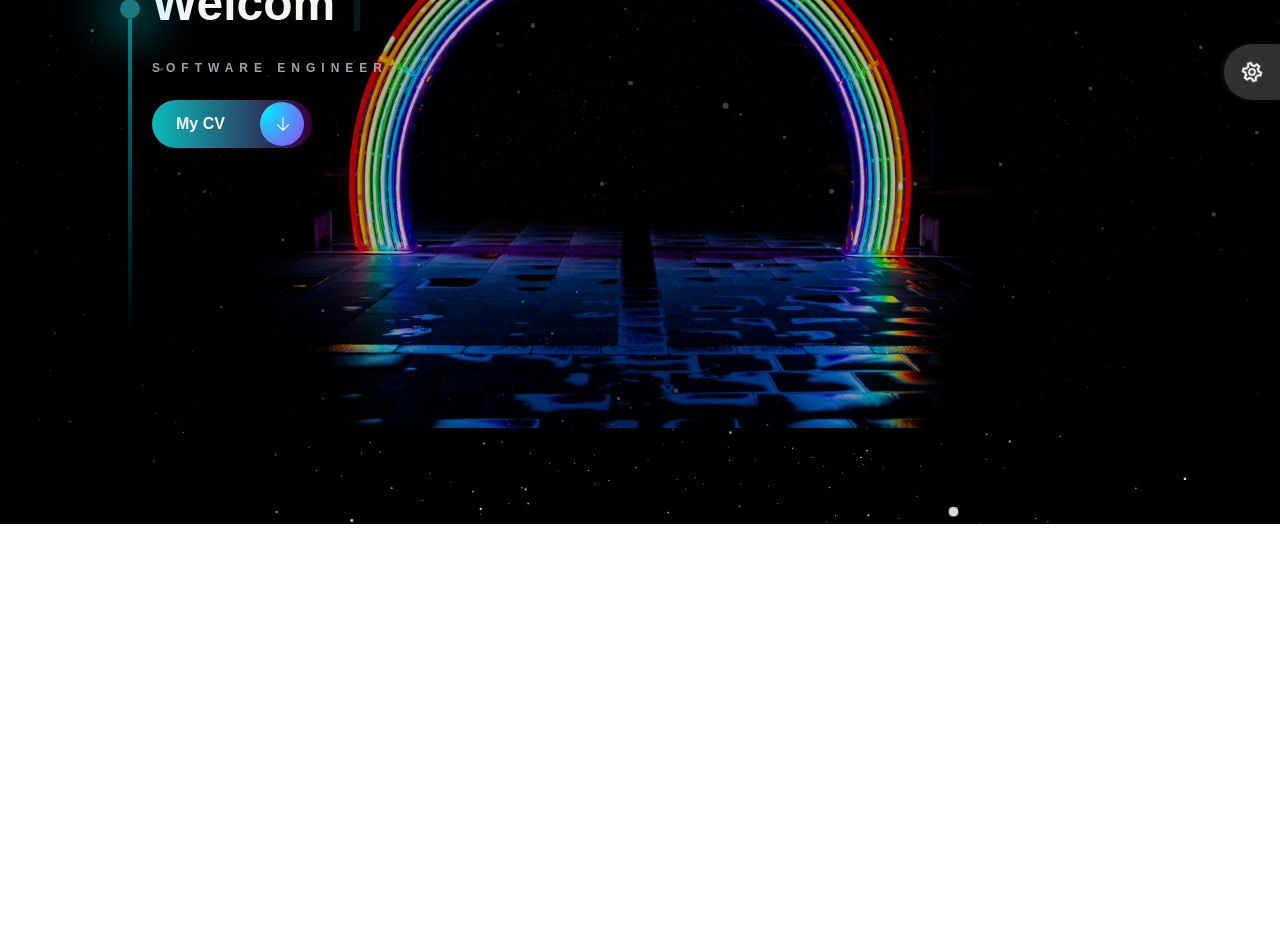
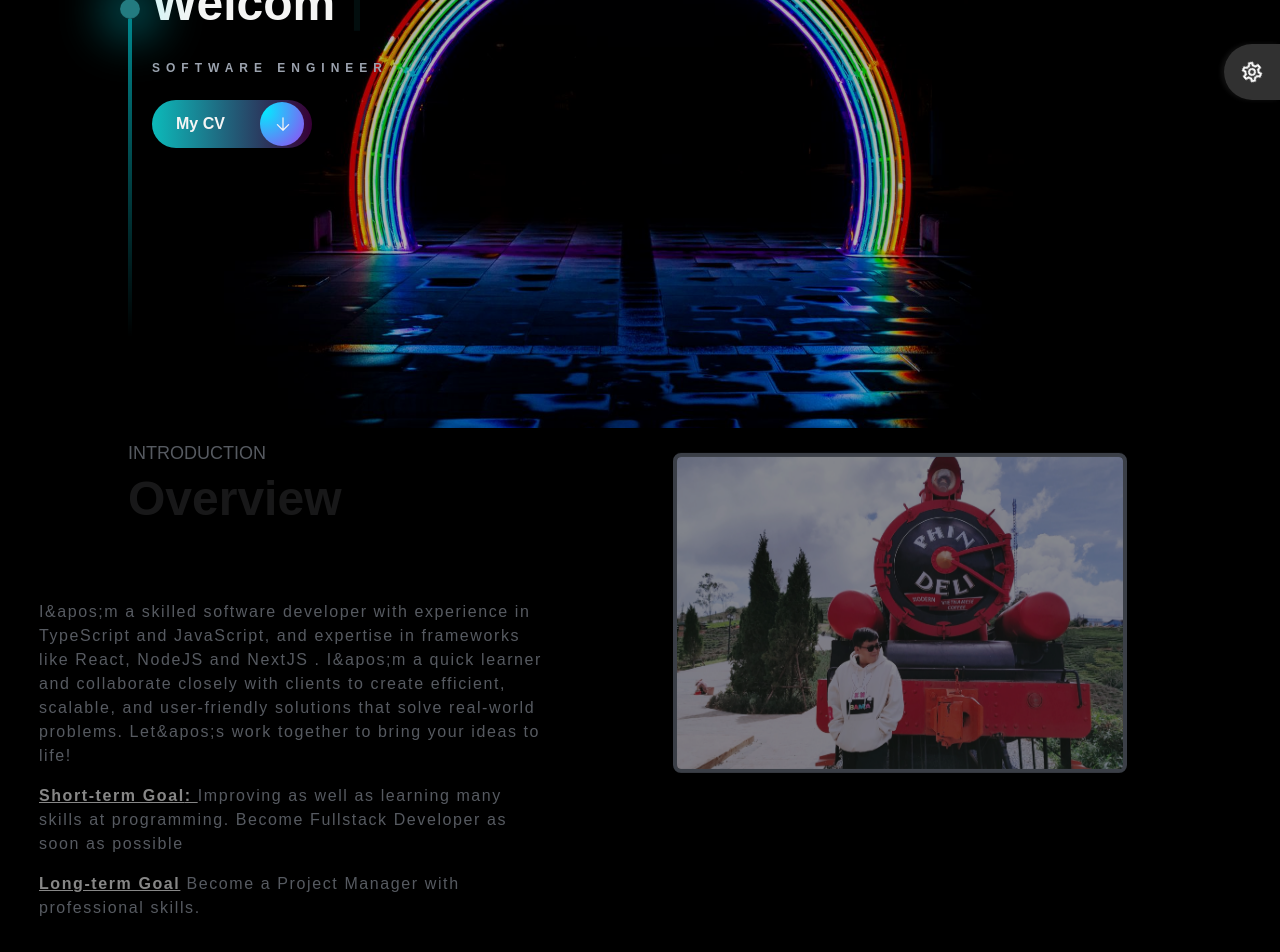
Before and after one commit to PhongThanh0907/new-portfolio, a Next.js app: page / in a window 1280 px wide. Shown: the part 276-1228 px from the top of the page. Before the commit the page ends 800 px from the top, so only its background shows below. Built offline with nearby package versions, Linux system fonts and the light colour scheme; a web font is replaced by a local one.

Commit message:
update code

```diff
--- a/src/app/globals.css
+++ b/src/app/globals.css
@@ -97,6 +97,22 @@ body {
   );
 }
 
+.text-light-blue {
+  animation: textLightBlue 5s linear infinite;
+}
+
+.text-light-green {
+  animation: textLightGreen 5s linear infinite;
+}
+
+.text-light-pink {
+  animation: textLightPink 5s linear infinite;
+}
+
+.hero-img {
+  animation: rotate 5s linear 2s infinite alternate;
+}
+
 @keyframes changeColorBlue {
   0% {
     background-color: #00f2ffd3;
@@ -150,3 +166,111 @@ body {
       transform: rotate(360deg);
   }
 }
+
+@keyframes textLightBlue {
+  0%,
+  18%,
+  20%,
+  50.1%,
+  60%,
+  65.1%,
+  80%,
+  90.1%,
+  92% {
+    color: #2d2d2e;
+    text-shadow: none;
+  }
+  18.1%,
+  20.1%,
+  30%,
+  50%,
+  60.1%,
+  65%,
+  80.1%,
+  90%,
+  92.1%,
+  100% {
+    color: #fff;
+    text-shadow: 0 0 10px #0ff, 0 0 20px #0ff, 0 0 40px #0ff, 0 0 80px #0ff,
+      0 0 160px #0ff;
+  }
+}
+
+@keyframes textLightGreen {
+  0%,
+  18%,
+  20%,
+  50.1%,
+  60%,
+  65.1%,
+  80%,
+  90.1%,
+  92% {
+    color: #2d2d2e;
+    text-shadow: none;
+  }
+  18.1%,
+  20.1%,
+  30%,
+  50%,
+  60.1%,
+  65%,
+  80.1%,
+  90%,
+  92.1%,
+  100% {
+    color: #fff;
+    text-shadow: 0 0 10px #7fff00, 0 0 20px #7fff00, 0 0 40px #7fff00, 0 0 80px #7fff00,
+      0 0 160px #7fff00;
+  }
+}
+
+@keyframes textLightPink {
+  0%,
+  18%,
+  20%,
+  50.1%,
+  60%,
+  65.1%,
+  80%,
+  90.1%,
+  92% {
+    color: #2d2d2e;
+    text-shadow: none;
+  }
+  18.1%,
+  20.1%,
+  30%,
+  50%,
+  60.1%,
+  65%,
+  80.1%,
+  90%,
+  92.1%,
+  100% {
+    color: #fff;
+    text-shadow: 0 0 10px #ff49b8, 0 0 20px #ff49b8, 0 0 40px #ff49b8, 0 0 80px #ff49b8,
+      0 0 160px #ff49b8;
+  }
+}
+
+@keyframes rotate {
+  0% {
+    transform: rotate(2deg);
+  }
+  20% {
+    transform: rotate(-2deg);
+  }
+  40% {
+    transform: rotate(2deg);
+  }
+  60% {
+    transform: rotate(-2deg);
+  }
+  80% {
+    transform: rotate(2deg);
+  }
+  100% {
+    transform: rotate(-2deg);
+  }
+}
--- a/src/app/page.tsx
+++ b/src/app/page.tsx
@@ -11,6 +11,7 @@ import ToasterProvider from "@/providers/ToasterProvider";
 import { ThemeProviderWrapper } from "@/providers/ThemeColor";
 import Banner from "@/components/Banner";
 import { LanguageProvider } from "@/providers/TranslateProvider";
+import Overviews from "@/components/Overviews";
 
 export default function Home() {
   const [showWelcome, setShowWelcome] = useState<boolean>(true);
@@ -22,9 +23,7 @@ export default function Home() {
 
   useEffect(() => {
     const animateAndHide = async () => {
-      // Xuất hiện trong vòng 2 giây
       await controls.start({ opacity: 1 });
-      // Sau đó, biến mất sau 2 giây
       await new Promise((resolve) => setTimeout(resolve, 2000));
       controls.start({ opacity: 0 });
     };
@@ -49,14 +48,15 @@ export default function Home() {
   return (
     <ThemeProviderWrapper>
       <LanguageProvider>
-      <div className="bg-black h-[100vh]">
-        <StarsCanvas />
+      <div className="bg-black">
+        {/* <StarsCanvas /> */}
         {showWelcome && <Welcome />}
         {!showWelcome && (
           <div>
             <Settings />
             <Header />
             <Banner />
+            <Overviews />
           </div>
         )}
       </div>
--- /dev/null
+++ b/src/components/Overviews/index.tsx
@@ -0,0 +1,84 @@
+"use client";
+
+import React from "react";
+import { motion } from "framer-motion";
+import Image from "next/image";
+
+import TextLight from "../TextLight";
+import HeroBG from "../../../public/hero-bg.jpg";
+import { useTranslation } from "@/providers/TranslateProvider";
+
+const OverViewMemo = () => {
+  const { t } = useTranslation();
+
+  return (
+    <div id="overview" className="py-14">
+      <div className="width-80 grid grid-cols-1 lg:grid-cols-2 gap-4">
+        <div>
+          <motion.div
+            initial={{
+              y: -100,
+              opacity: 0,
+            }}
+            transition={{ duration: 1.2 }}
+            whileInView={{ opacity: 1, y: 0 }}
+          >
+            <h4 className="text-gray-400 text-md lg:text-lg pb-2">
+              {t("introduction")}
+            </h4>
+            <TextLight title={t("overview")} />
+          </motion.div>
+
+          <motion.div
+            initial={{
+              x: -200,
+              opacity: 0,
+            }}
+            transition={{ duration: 1.2 }}
+            whileInView={{ opacity: 1, x: 0 }}
+          >
+            <p className="text-gray-400 text-md tracking-widest mt-8 ">
+              {t("textoverview")}
+            </p>
+            <div className="pt-4 flex flex-col space-y-4">
+              <p className="text-gray-400 tracking-widest">
+                <span className="underline decoration text-stone-100 font-semibold">
+                  {t("short-term")}: {` `}
+                </span>
+                {t("text-short-term")}
+              </p>
+              <p className="text-gray-400 tracking-widest">
+                <span className="underline decoration-neonblue/50 text-stone-100 font-semibold">
+                  {t("long-term")}
+                </span>{" "}
+                {t("text-long-term")}
+              </p>
+            </div>
+          </motion.div>
+        </div>
+
+        <motion.div
+          initial={{
+            y: -200,
+            opacity: 0,
+          }}
+          transition={{ duration: 1.2 }}
+          whileInView={{ opacity: 1, y: 0 }}
+          className="flex justify-center items-center"
+        >
+          <div className="hero-img h-80 w-[90%]">
+            <Image
+              src={HeroBG}
+              alt="hero"
+              className="w-full h-full object-cover rounded-lg border-4 border-gray-500"
+            />
+          </div>
+        </motion.div>
+      </div>
+    </div>
+  );
+};
+
+const OverViews = React.memo(OverViewMemo);
+
+export default OverViews;
--- /dev/null
+++ b/src/components/TextLight.tsx
@@ -0,0 +1,20 @@
+import { useThemeContext } from "@/providers/ThemeColor";
+import React from "react";
+
+interface TextLightProps {
+  title: string;
+  className?: string;
+}
+const TextLightMemo: React.FC<TextLightProps> = ({ title, className }) => {
+    const { currentTheme } = useThemeContext();
+
+  return (
+    <div className={`${currentTheme.textLight} text-4xl lg:text-5xl font-bold ${className}`}>
+      {title}
+    </div>
+  );
+};
+
+const TextLight = React.memo(TextLightMemo);
+
+export default TextLight;
--- a/src/providers/ThemeColor.tsx
+++ b/src/providers/ThemeColor.tsx
@@ -23,6 +23,7 @@ const defaultThemeOptions: ThemeColor = {
   primary: themes.blue.primary,
   bgCircle: themes.blue.bgCircle,
   bgGradient: themes.blue.bgGradient,
+  textLight: themes.blue.textLight
 };
 
 export function ThemeProviderWrapper({ children }: { children: ReactNode }) {
--- a/src/themes/theme.ts
+++ b/src/themes/theme.ts
@@ -8,7 +8,8 @@ export const themes: { [key: string]: ThemeColor } = {
     primary: "#00f2fe",
     shadow: "",
     bgCircle: "changeColor-circle-blue",
-    bgGradient: "blue-gradient"
+    bgGradient: "blue-gradient",
+    textLight: "text-light-blue"
   },
   green: {
     backgroundPrimary: "linear-gradient(to right, #0f2027, #203a43, #2c5364)",
@@ -16,7 +17,9 @@ export const themes: { [key: string]: ThemeColor } = {
     primary: "#7FFF00",
     shadow: "",
     bgCircle: "changeColor-circle-green",
-    bgGradient: "green-gradient"
+    bgGradient: "green-gradient",
+    textLight: "text-light-green"
+
   },
   pink: {
     backgroundPrimary: "linear-gradient(to right, #0f2027, #203a43, #2c5364)",
@@ -24,6 +27,8 @@ export const themes: { [key: string]: ThemeColor } = {
     primary: "#FE53BB",
     shadow: "",
     bgCircle: "changeColor-circle-pink",
-    bgGradient: "pink-gradient"
+    bgGradient: "pink-gradient",
+    textLight: "text-light-pink"
   },
+
 };
--- a/src/translation/en.json
+++ b/src/translation/en.json
@@ -2,5 +2,12 @@
     "welcome": "Welcome to my Portfolio",
     "name": "My name is Phong",
     "work": "And I am a web developer",
-    "job-name": " Software Engineer"
+    "job-name": " Software Engineer",
+    "introduction": "INTRODUCTION",
+    "overview": "Overview",
+    "textoverview": "I&apos;m a skilled software developer with experience in TypeScript and JavaScript, and expertise in frameworks like React, NodeJS and NextJS . I&apos;m a quick learner and collaborate closely with clients to create efficient, scalable, and user-friendly solutions that solve real-world problems. Let&apos;s work together to bring your ideas to life!",
+    "short-term": "Short-term Goal",
+    "text-short-term": "Improving as well as learning many skills at programming. Become Fullstack Developer as soon as possible",
+    "long-term": "Long-term Goal",
+    "text-long-term": "Become a Project Manager with professional skills."
   }
--- a/src/translation/vi.json
+++ b/src/translation/vi.json
@@ -2,5 +2,12 @@
     "welcome": "Chào mừng bạn đến với Hồ sơ của tôi",
     "name": "Tôi tên là Phong",
     "work": "Và tôi là một nhà phát triển web.",
-    "job-name": "Kỹ sư phần mềm"
+    "job-name": "Kỹ sư phần mềm",
+    "introduction": "GIỚI THIỆU",
+    "overview": "Tổng quan",
+    "textoverview": "Tôi là một nhà phát triển phần mềm có kỹ năng vượt trội với kinh nghiệm trong TypeScript và JavaScript, cũng như chuyên môn về các framework như React, NodeJS và NextJS. Tôi có khả năng học nhanh và hợp tác chặt chẽ với khách hàng để tạo ra các giải pháp hiệu quả, có khả năng mở rộng và thân thiện với người dùng, giúp giải quyết các vấn đề thực tế. Hãy cùng làm việc để biến ý tưởng của bạn thành hiện thực!",
+    "short-term": "Mục tiêu ngắn hạn",
+    "text-short-term": "Cải thiện và học nhiều kỹ năng mới trong lĩnh vực lập trình. Trở thành một Nhà phát triển Fullstack càng sớm càng tốt.",
+    "long-term": "Mục tiêu dài hạn",
+    "text-long-term": "Trở thành một Quản lý Dự án với kỹ năng chuyên nghiệp."
   }
--- a/src/types/ThemeColor.type.ts
+++ b/src/types/ThemeColor.type.ts
@@ -5,4 +5,5 @@ export interface ThemeColor {
   primary: string;
   bgCircle: string;
   bgGradient: string;
+  textLight: string
 }
```
Also changed, not shown: public/hero-bg.jpg (added).
